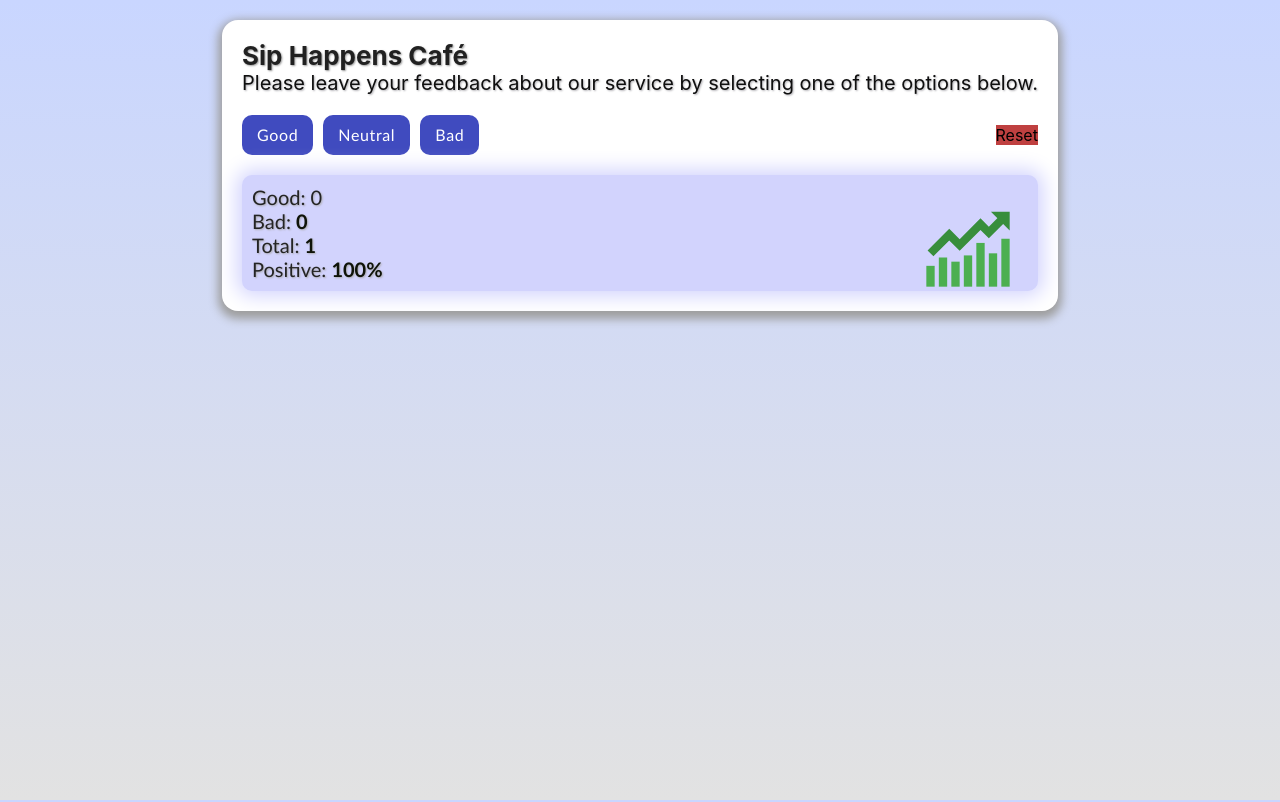
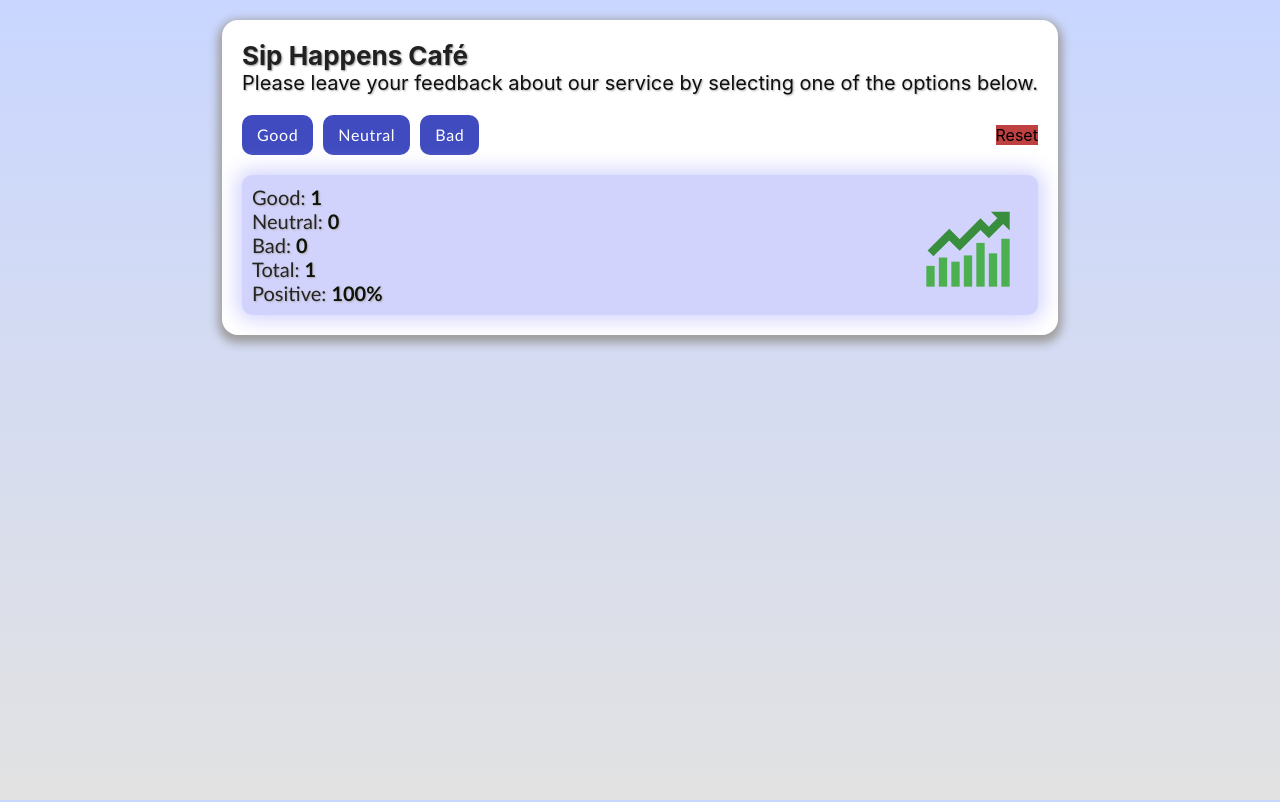
Before and after one commit to MaksFULL/goit-react-hw-02, a React (Vite) app: page / in a window 1280 px wide. Both pictures are taken after a click on the button "Good". Built offline with nearby package versions, Linux system fonts and the light colour scheme.

Commit message:
fix problem

```diff
--- a/src/App.jsx
+++ b/src/App.jsx
@@ -4,46 +4,64 @@ import Options from "./components/Options/Options";
 import Feedback from "./components/Feedback/Feedback";
 import Notification from "./components/Notification/Notification";
 
-
 const App = () => {
 
   const [clicks, setClicks] = useState(() => {
     const savedGrades = localStorage.getItem("saved-grades");
-    if (savedGrades === null) return {
+    return savedGrades ? JSON.parse(savedGrades) : {
       good: 0,
       neutral: 0,
       bad: 0,
     };
-    else { return JSON.parse(savedGrades) };
   });
 
   const totalFeedback = clicks.good + clicks.neutral + clicks.bad;
 
+  const positiveFeedbackPercentage = totalFeedback
+    ? Math.round((clicks.good / totalFeedback) * 100)
+    : 0;
+
   const updateFeedback = feedbackType => {
-    setClicks((oldClicks) => ({
+    setClicks(oldClicks => ({
       ...oldClicks,
       [feedbackType]: oldClicks[feedbackType] + 1,
     }));
   }
+
   const resetFeedback = () => {
     setClicks({
       good: 0,
       neutral: 0,
-      bad: 0
-    })
+      bad: 0,
+    });
   };
 
   useEffect(() => {
     localStorage.setItem("saved-grades", JSON.stringify(clicks));
   }, [clicks]);
 
-  return <div className="container">
-    <Description name="Sip Happens Café"
-      text="Please leave your feedback about our service by selecting one of the options below." />
-    <Options update={updateFeedback} reset={resetFeedback} total={totalFeedback} />
-    {totalFeedback ? <Feedback clicks={clicks} total={totalFeedback} /> : <Notification />}
-
-  </div>
+  return (
+    <div className="container">
+      <Description
+        name="Sip Happens Café"
+        text="Please leave your feedback about our service by selecting one of the options below."
+      />
+      <Options
+        update={updateFeedback}
+        reset={resetFeedback}
+        total={totalFeedback}
+      />
+      {totalFeedback ? (
+        <Feedback
+          clicks={clicks}
+          total={totalFeedback}
+          positivePercentage={positiveFeedbackPercentage}
+        />
+      ) : (
+        <Notification />
+      )}
+    </div>
+  );
 };
 
 export default App;
--- a/src/components/Feedback/Feedback.jsx
+++ b/src/components/Feedback/Feedback.jsx
@@ -1,21 +1,29 @@
 import s from "./Feedback.module.css";
-import {FcBullish} from "react-icons/fc";
+import { FcBullish } from "react-icons/fc";
 
-const Feedback = ({ clicks, total}) => {
-    return <div className={s.box}><ul className={s.list}>
+const Feedback = ({ clicks, total, positivePercentage }) => {
+  return (
+    <div className={s.box}>
+      <ul className={s.list}>
         <li className={s.item}>
-            Good: <span classNamr={s.count}>{clicks.neutral}</span>
+          Good: <span className={s.count}>{clicks.good}</span>
         </li>
         <li className={s.item}>
-            Bad: <span className={s.count}>{clicks.bad}</span>
+          Neutral: <span className={s.count}>{clicks.neutral}</span>
         </li>
         <li className={s.item}>
-            Total: <span className={s.count}>{total}</span>
+          Bad: <span className={s.count}>{clicks.bad}</span>
         </li>
         <li className={s.item}>
-            Positive: <span className={s.count}>{Math.round(((clicks.good + clicks.neutral) / total) * 100)}%</span>
+          Total: <span className={s.count}>{total}</span>
         </li>
-    </ul><FcBullish className={s.icon} /></div>
+        <li className={s.item}>
+          Positive: <span className={s.count}>{positivePercentage}%</span>
+        </li>
+      </ul>
+      <FcBullish className={s.icon} />
+    </div>
+  );
 }
 
 export default Feedback;
```
